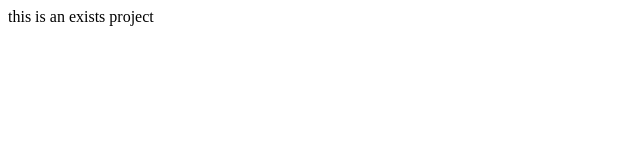
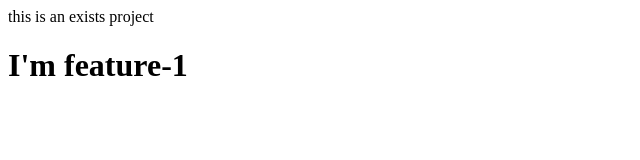
Before and after one commit to os878/demo2, a plain HTML site: page index.html in a window 1280 px wide. Shown: the whole page, without its empty margins (0-640 px from the left). Drawn offline with Linux system fonts and the light colour scheme.

Commit message:
change by feature-1

```diff
--- a/index.html
+++ b/index.html
@@ -7,5 +7,6 @@
 </head>
 <body>
     this is an exists project
+    <h1>I'm feature-1</h1>
 </body>
 </html>
```
